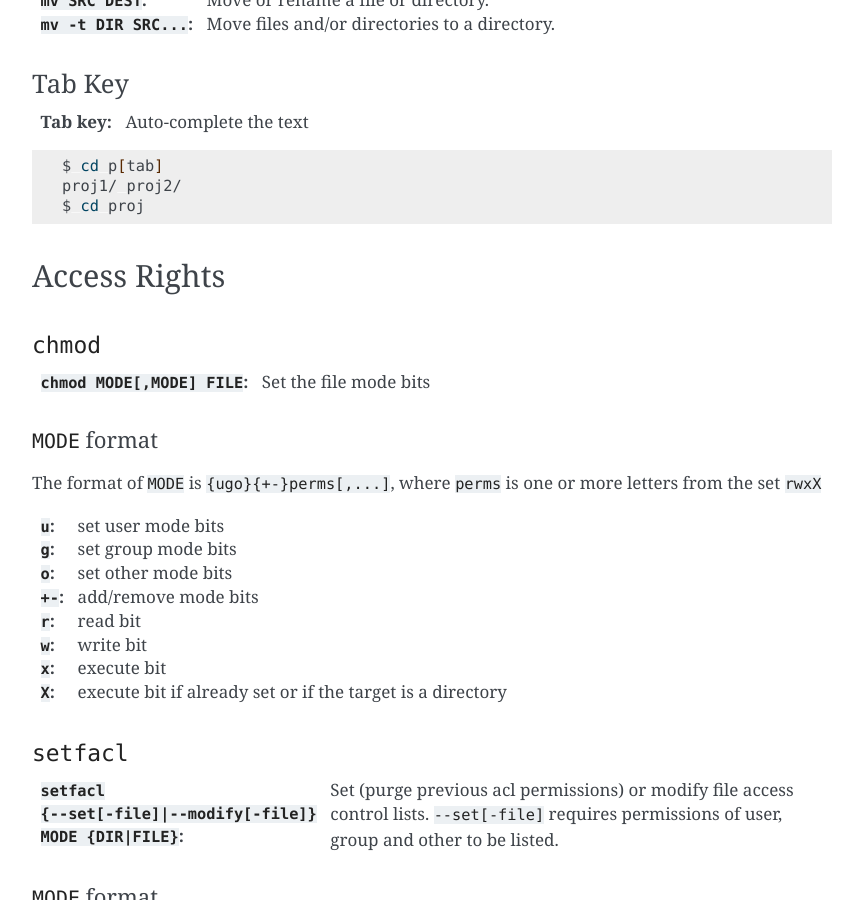
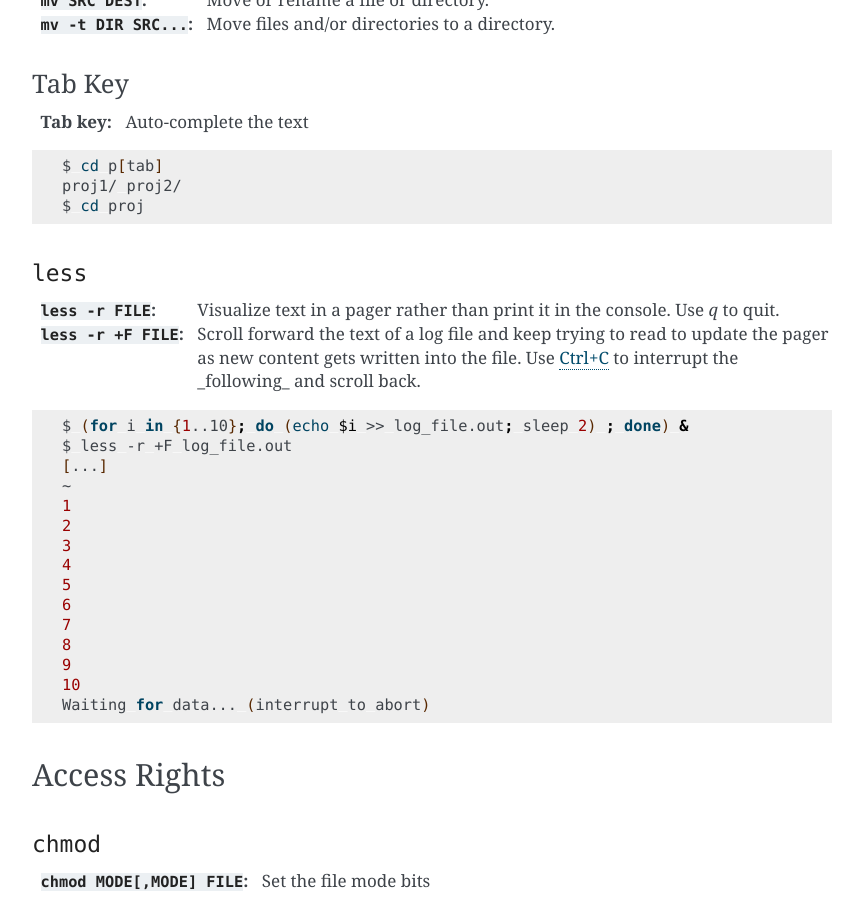
Before and after one commit to satyaog/cli-cheatsheet, a Sphinx documentation site: the page built from docs/source/index.rst, in a window 1280 px wide and 900 px high, scrolled down 1253 px. Shown: the whole window, without its empty margins (168-1031 px from the left). Built offline with Sphinx 7.4.7, drawn with Linux system fonts in a browser that asks for light colours; some of the changed text lies outside the part shown.

Commit message:
Update index.rst
Add less command

```diff
--- a/docs/source/index.rst
+++ b/docs/source/index.rst
@@ -25,11 +25,11 @@ Command Line Cheat Sheet
        | `cp`_
        | `mv`_
        | `Tab Key`_
+       | `less`_
      - | `chmod`_
        | `setfacl`_
      - | `man`_
        | `-h | --help`_
-       | `less`_
      - | `du`_
      - | `tmux`_
        | `nohup`_
@@ -105,6 +105,34 @@ Tab Key
     proj1/ proj2/
     $ cd proj
 
+``less``
+========
+
+:``less -r FILE``:    Visualize text in a pager rather than print it in the
+                      console. Use `q` to quit.
+:``less -r +F FILE``: Scroll forward the text of a log file and keep trying to
+                      read to update the pager as new content gets written into
+                      the file. Use `Ctrl+C`_ to interrupt the _following_ and
+                      scroll back.
+
+.. code-block:: bash
+
+    $ (for i in {1..10}; do (echo $i >> log_file.out; sleep 2) ; done) &
+    $ less -r +F log_file.out
+    [...]
+    ~
+    1
+    2
+    3
+    4
+    5
+    6
+    7
+    8
+    9
+    10
+    Waiting for data... (interrupt to abort)
+
 *************
 Access Rights
 *************
@@ -117,7 +145,8 @@ Access Rights
 ``MODE`` format
 ---------------
 
-The format of ``MODE`` is ``{ugo}{+-}perms[,...]``, where ``perms`` is one or more letters from the set ``rwxX``
+The format of ``MODE`` is ``{ugo}{+-}perms[,...]``, where ``perms`` is one or
+more letters from the set ``rwxX``
 
 :``u``:  set user mode bits
 :``g``:  set group mode bits
@@ -138,16 +167,20 @@ The format of ``MODE`` is ``{ugo}{+-}perms[,...]``, where ``perms`` is one or mo
 ``MODE`` format
 ---------------
 
-The format of ``MODE`` is ``u::perms,g::perms,o::perms[,...]``, where ``perms`` is one or more letters from the set ``rwxX``
+The format of ``MODE`` is ``u::perms,g::perms,o::perms[,...]``, where ``perms``
+is one or more letters from the set ``rwxX``
 
 ``[u:]uid:perms``
-    Set user mode bits where ``perms`` is one or more letters from the set ``rwxX``
+    Set user mode bits where ``perms`` is one or more letters from the set
+    ``rwxX``
 
 ``[g:]gid:perms``
-    Set group mode bits where ``perms`` is one or more letters from the set ``rwxX``
+    Set group mode bits where ``perms`` is one or more letters from the set
+    ``rwxX``
 
 ``o:perms``
-    Set other mode bits where ``perms`` is one or more letters from the set ``rwxX``
+    Set other mode bits where ``perms`` is one or more letters from the set
+    ``rwxX``
 
 :``r``: read bit
 :``w``: write bit
@@ -205,9 +238,11 @@ entry.
 
 Display help for a command. The information will be printed in the console.
 
-:``command -h|--help``: | Display help for a command.
-                        | `Commands might have either or both options
-                           (` ``-h`` `,` ``--help`` `).`
+:``command (-h|--help)``:        | Display help for a command.
+                                 | `Commands might have either or both options
+                                    (` ``-h`` `,` ``--help`` `).`
+:``command (-h|--help) | less``: Useful to scroll text in a pager rather than
+                                 print it in the console
 
 .. code-block:: bash
 
@@ -219,14 +254,6 @@ Display help for a command. The information will be printed in the console.
     Mandatory arguments to long options are mandatory for short options too.
       -a, --all                  do not ignore entries starting with .
     [...]
-
-``less``
-========
-
-:``less``: Useful to scroll text in a pager rather than print it in the console
-
-.. code-block:: bash
-
     $ ls --help | less
     Usage: ls [OPTION]... [FILE]...
     List information about the FILEs (the current directory by default).
@@ -292,7 +319,8 @@ Panes
 ``nohup``
 =========
 
-:``nohup COMMAND &``: Run a command that will NOt HangUP when the terminal closes
+:``nohup COMMAND &``: Run a command that will NOt HangUP when the terminal
+closes
 
 Ctrl+C
 ======
@@ -356,21 +384,26 @@ Network Utilities
 ``rsync``
 =========
 
-:``rsync -arLv SRC [SRC ...] DEST``: Recursively copy from source to destination, locally or remotely
+:``rsync -arLv SRC [SRC ...] DEST``: Recursively copy from source to
+destination, locally or remotely
 
 Additional Options
 ------------------
 
 --partial            Keep partially transferred files
 --relative
-   Copy "implied directories" as well as the last part of ``SRC``. Ex.: **foo/bar/** in:
+   Copy "implied directories" as well as the last part of ``SRC``. Ex.:
+   **foo/bar/** in:
 
    ``rsync -arLv --relative /foo/bar/baz.c ...``
 
-   Inserting a **./** in a ``SRC`` path will limit the amount of path information that is sent as implied directories. Ex.: **bar/** in:
+   Inserting a **./** in a ``SRC`` path will limit the amount of path
+   information that is sent as implied directories. Ex.: **bar/** in:
 
    ``rsync -arLv --relative /foo/./bar/baz.c ...``
---bwlimit=RATE       specify the maximum transfer rate for the data sent over the *socket*, specified in units per second. Ex.: 10 megabytes/sec bandwidth:
+--bwlimit=RATE
+   Specify the maximum transfer rate for the data sent over the *socket*,
+   specified in units per second. Ex.: 10 megabytes/sec bandwidth:
 
    ``rsync -arLv --bwlimit=10mb REMOTE:/foo/ foo/``
 
@@ -385,10 +418,13 @@ Archiving
 ``tar``
 =======
 
-:``tar -cvf TAR_NAME.tar DIR...``:     Create a .tar archive with the content of directories
-:``tar -czvf TAR_NAME.tar.gz DIR...``: Create a .tar archive and compress it using gzip
+:``tar -cvf TAR_NAME.tar DIR...``:     Create a .tar archive with the content of
+                                       directories
+:``tar -czvf TAR_NAME.tar.gz DIR...``: Create a .tar archive and compress it
+                                       using gzip
 :``tar -xf TAR_NAME.tar -C DIR``:      Extract a .tar archive into a directory
-:``tar -xzf TAR_NAME.tar.gz -C DIR``:  Extract a .tar archive compressed with gzip into a directory
+:``tar -xzf TAR_NAME.tar.gz -C DIR``:  Extract a .tar archive compressed with
+                                       gzip into a directory
 
 Additional Options
 ------------------
@@ -403,8 +439,8 @@ Executable
 ``chmod`` (execute bit)
 ============================
 
-:``chmod +x script.sh``: Add the execute mode bit to a script file so
-                         it can be executed
+:``chmod +x script.sh``: Add the execute mode bit to a script file so it can be
+                         executed
 
 Execute Script
 ==============
```
Also changed, not shown: other parts of docs/source/index.rst (+4 -4 lines).
